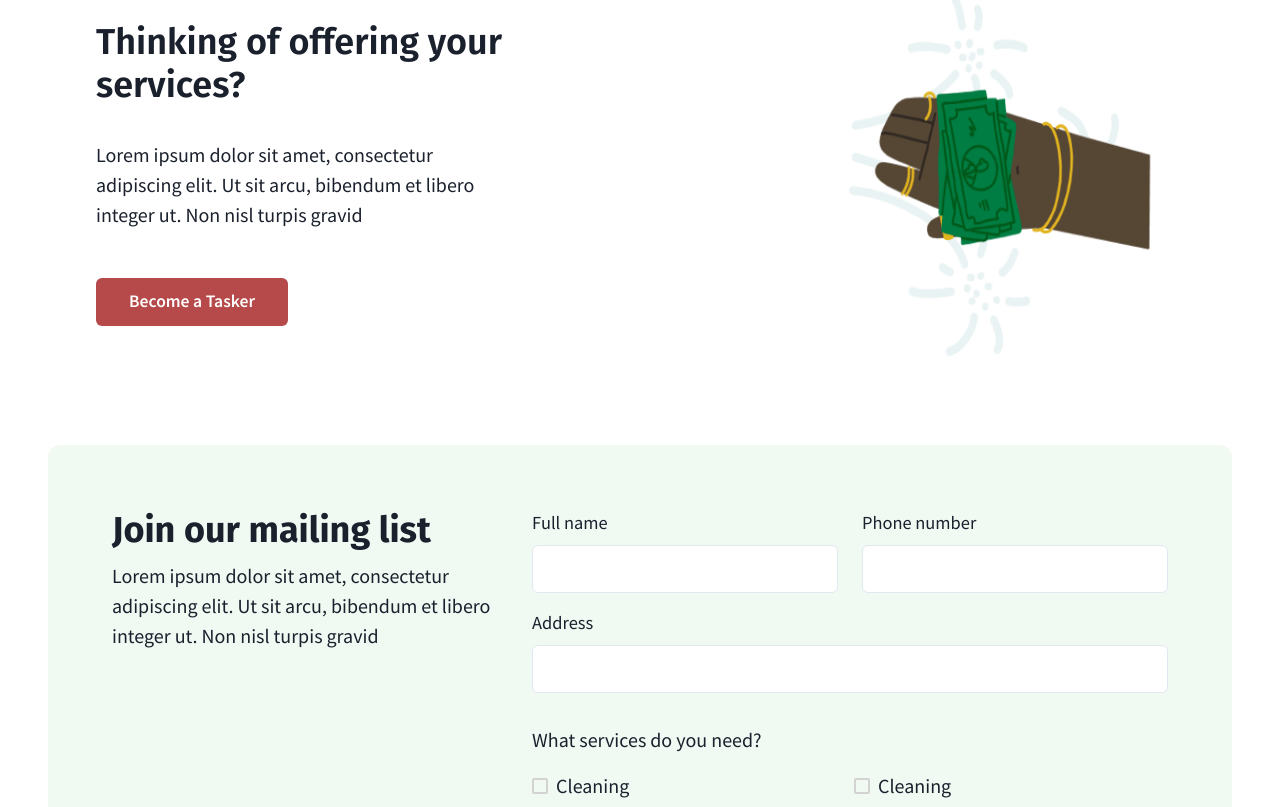
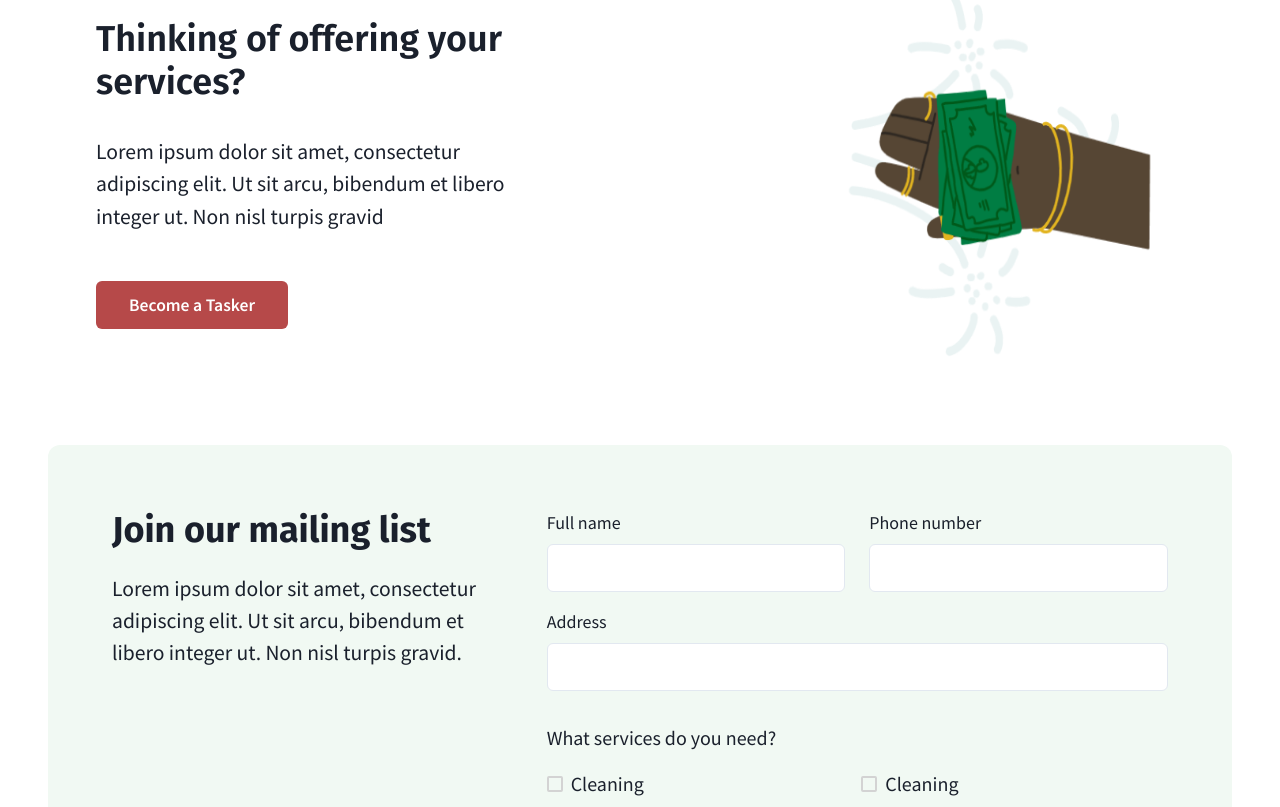
Before and after one commit to sophiaabah/tasker_ng, a Next.js app: page / in a window 1280 px wide. Shown: the part 1413-2220 px from the top of the page. Built offline with nearby package versions, Linux system fonts and the light colour scheme.

Commit message:
design changes

```diff
--- a/pages/index.js
+++ b/pages/index.js
@@ -50,7 +50,7 @@ export default function App() {
       <Head>
         <title>Welcome to Tasker</title>
       </Head>
-      <Flex px={{ md: 0, base: 6 }} direction="row" pt={12}>
+      <Flex px={{ md: 0, base: 6 }} direction="row" pt={{ md: 12, base: 10 }}>
         <Spacer />
         <ButtonGroup
           colorScheme="tasker_red"
@@ -82,7 +82,7 @@ export default function App() {
           spacing={{ md: 8, base: 9 }}
         >
           <Heading
-            px={{ md: 0, base: 6 }}
+            px={{ md: 0, base: 4 }}
             textAlign="center"
             fontWeight={800}
             fontSize={{ lg: "5rem", base: "3.625rem" }}
@@ -92,7 +92,7 @@ export default function App() {
             your time.
           </Heading>
           <Text
-            px={{ md: 0, base: 6 }}
+            px={{ md: 0, base: 4 }}
             textAlign="center"
             fontWeight={400}
             fontSize={{ md: "2xl", base: "xl" }}
@@ -157,17 +157,14 @@ export default function App() {
           >
             Everyday life made easier
           </Heading>
-          <Text
-            fontSize={{ md: "1.4rem", base: "xl" }}
-            fontWeight={{ md: 400, base: 300 }}
-          >
+          <Text fontSize={{ md: "1.4rem", base: "xl" }} fontWeight={400}>
             Lorem ipsum dolor sit amet, consectetur adipiscing elit. Ut sit
             arcu, bibendum et libero integer ut. Non nisl turpis gravid
           </Text>
           <List
             pt={{ base: 2, md: 0 }}
             fontSize={{ md: "1.35rem", base: "xl" }}
-            fontWeight={{ md: 400, base: 300 }}
+            fontWeight={400}
             spacing={{ md: 2, base: 6 }}
           >
             <ListItem>
@@ -202,8 +199,8 @@ export default function App() {
             Thinking of offering your services?
           </Heading>
           <Text
-            fontSize="xl"
-            fontWeight={{ md: 400, base: 300 }}
+            fontSize={{ md: "1.35rem", base: "xl" }}
+            fontWeight={400}
             pb={{ md: "none", base: 4 }}
           >
             Lorem ipsum dolor sit amet, consectetur adipiscing elit. Ut sit
@@ -230,27 +227,32 @@ export default function App() {
       </Stack>
       <Box px={{ md: 12, base: 6 }} py={{ md: 4, base: "none" }}>
         <Stack
+          spacing={{ md: "none", base: 8 }}
           align="start"
           justify="space-between"
-          px={{ md: 16, base: 8 }}
+          px={{ md: 16, base: 6 }}
           py={{ md: 16, base: 10 }}
           borderRadius="xl"
           backgroundColor="tasker_sorbet.900"
           direction={{ md: "row", base: "column" }}
         >
-          <Stack direction="column" width={{ md: "40%" }}>
+          <Stack
+            spacing={{ md: "none", base: 5 }}
+            direction="column"
+            width={{ md: "40%" }}
+          >
             <Heading fontSize={{ md: "4xl", base: "3xl" }}>
               Join our mailing list
             </Heading>
-            <Text fontSize="xl">
+            <Text fontSize={{ md: "1.35rem", base: "1.18rem" }}>
               Lorem ipsum dolor sit amet, consectetur adipiscing elit. Ut sit
-              arcu, bibendum et libero integer ut. Non nisl turpis gravid
+              arcu, bibendum et libero integer ut. Non nisl turpis gravid.
             </Text>
           </Stack>
           <Stack fontSize="xl" spacing={4}>
             <Stack direction={{ md: "row", base: "column" }} spacing={6}>
               <FormControl>
-                <FormLabel fontSize="1.15rem" htmlFor="Full name">
+                <FormLabel fontSize="lg" htmlFor="Full name">
                   Full name
                 </FormLabel>
                 <Input
@@ -261,7 +263,7 @@ export default function App() {
                 />
               </FormControl>
               <FormControl>
-                <FormLabel fontSize="1.15rem" htmlFor="Phone number">
+                <FormLabel fontSize="lg" htmlFor="Phone number">
                   Phone number
                 </FormLabel>
                 <Input
@@ -274,7 +276,7 @@ export default function App() {
             </Stack>
 
             <FormControl>
-              <FormLabel fontSize="1.15rem" htmlFor="Address">
+              <FormLabel fontSize="lg" htmlFor="Address">
                 Address
               </FormLabel>
               <Input
```
